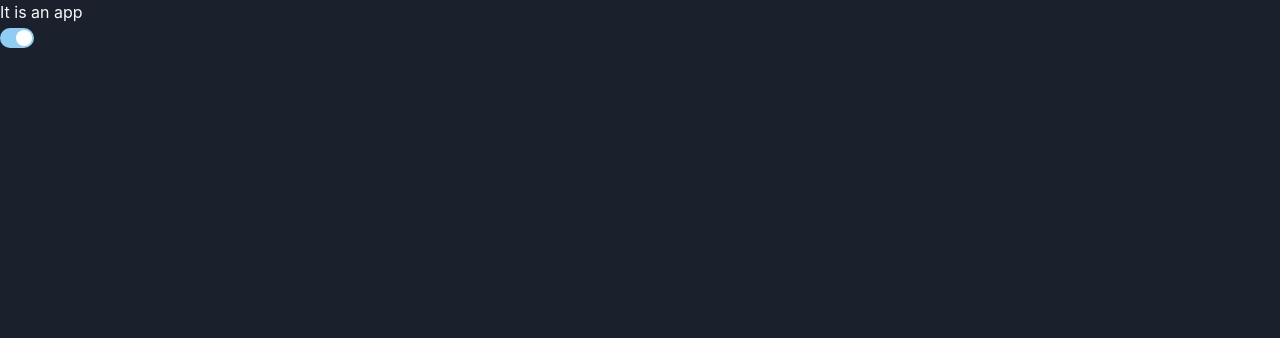
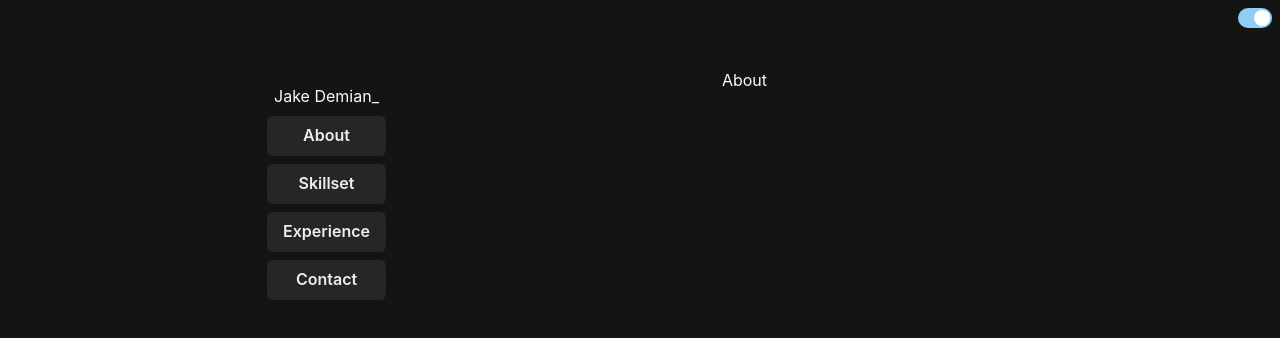
Before and after one commit to jakedemian/jake-personal-website, a React (Create React App) app: page / in a window 1280 px wide. Shown: the top 338 px of the page. Built offline with nearby package versions, Linux system fonts and the light colour scheme.

Commit message:
basic layout skeleton

```diff
--- a/src/Home.tsx
+++ b/src/Home.tsx
@@ -1,19 +1,61 @@
-import { Box, Switch, Text, useColorMode } from '@chakra-ui/react';
+import {
+  Flex,
+  Grid,
+  HStack,
+  Switch,
+  Text,
+  useColorMode,
+  VStack,
+} from '@chakra-ui/react';
 import React from 'react';
+
+import MenuButton from 'src/Menu/MenuButton';
+import TypedText from 'src/Menu/TypedText';
 
 const Home: React.FC = () => {
   const { colorMode, toggleColorMode } = useColorMode();
 
   return (
-    <>
-      <Box bgColor="dark.background" w="100%" h="100vh">
-        <Text>It is an app</Text>
+    <Flex
+      flexDir="column"
+      bgColor="dark.background"
+      w="100%"
+      h="100vh"
+      overflow="hidden"
+    >
+      <HStack /* bgColor="gray.500" */ justifyContent="flex-end" p={2}>
         <Switch
+          data-testid="theme-switcher"
           isChecked={colorMode === 'dark'}
           onChange={() => toggleColorMode()}
         ></Switch>
-      </Box>
-    </>
+      </HStack>
+      <VStack /* bgColor="gray.700" */ flex={1} justifyContent="center">
+        <Grid
+          templateColumns={{ base: '1fr', lg: '25% 75%' }}
+          templateRows={{ base: '15% 85%', lg: '1fr' }}
+          w={{ base: '100%', lg: 900 }}
+          height={800}
+          flex={[1, null]}
+          margin="auto"
+          p={{ base: 0, lg: 8 }}
+          /* bgColor="gray.700" */
+        >
+          <VStack /* bgColor="gray.800" */ p={4}>
+            <TypedText>Jake Demian</TypedText>
+            <Flex flexDir={{ base: 'row', lg: 'column' }} gap={2}>
+              <MenuButton>About</MenuButton>
+              <MenuButton>Skillset</MenuButton>
+              <MenuButton>Experience</MenuButton>
+              <MenuButton>Contact</MenuButton>
+            </Flex>
+          </VStack>
+          <VStack /* bgColor="gray.900" */>
+            <Text>About</Text>
+          </VStack>
+        </Grid>
+      </VStack>
+    </Flex>
   );
 };
 
--- /dev/null
+++ b/src/Menu/MenuButton.tsx
@@ -0,0 +1,8 @@
+import { Button } from '@chakra-ui/button';
+import React from 'react';
+
+const MenuButton: React.FC<{ children: React.ReactNode }> = ({ children }) => {
+  return <Button w={{ base: 'auto', lg: '100%' }}>{children}</Button>;
+};
+
+export default MenuButton;
--- /dev/null
+++ b/src/Menu/TypedText.tsx
@@ -0,0 +1,46 @@
+import { Box, Text } from '@chakra-ui/layout';
+import React, { useEffect, useState } from 'react';
+
+const Cursor: React.FC<{ isShown: boolean }> = ({ isShown }) => (
+  <Box as="span" color={isShown ? 'current' : 'transparent'}>
+    _
+  </Box>
+);
+
+const TypedText: React.FC<{ children: string }> = ({ children }) => {
+  const [currentText, setCurrentText] = useState<string>('');
+  const [cursorShown, setCursorShown] = useState(true);
+  const endText: string = children;
+
+  useEffect(() => {
+    if (currentText === endText) {
+      return;
+    }
+
+    setTimeout(() => {
+      if (currentText.length < endText.length) {
+        setCurrentText(prevText => endText.substring(0, prevText.length + 1));
+      }
+    }, 200);
+  }, [currentText]);
+
+  useEffect(() => {
+    if (currentText !== endText) {
+      return;
+    }
+
+    setTimeout(() => {
+      setCursorShown(prevCursorShown => !prevCursorShown);
+    }, 500);
+  }, [currentText, cursorShown]);
+  return (
+    <>
+      <Text>
+        {currentText}
+        <Cursor isShown={cursorShown} />
+      </Text>
+    </>
+  );
+};
+
+export default TypedText;
--- a/src/theme/theme.ts
+++ b/src/theme/theme.ts
@@ -23,7 +23,7 @@ const theme = extendTheme({
       brand: {
         //100: "#ff0000",
       },
-      bg: '#1A202C',
+      bg: '#141414',
       text: '#F7FAFC',
     },
     light: {
```
Also changed, not shown: 2 other files (tests, documents, lock files or other folders).
